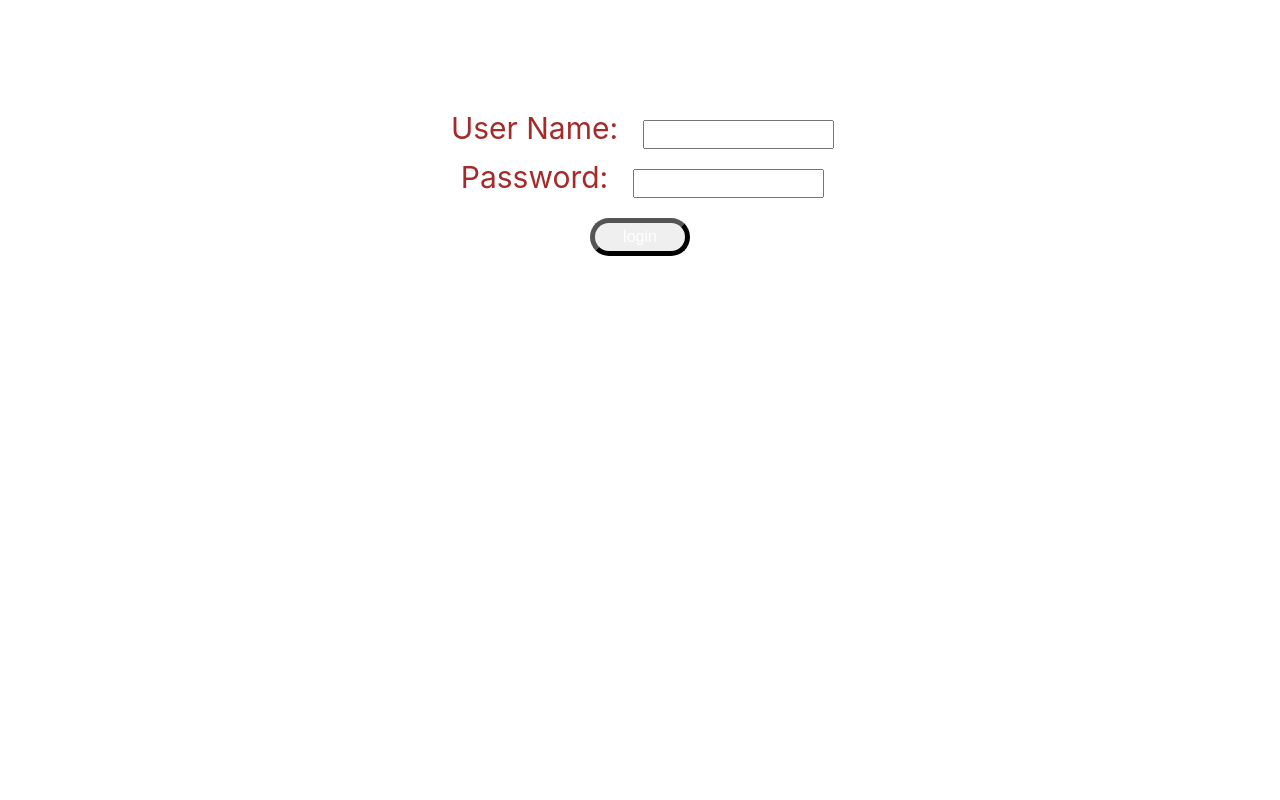
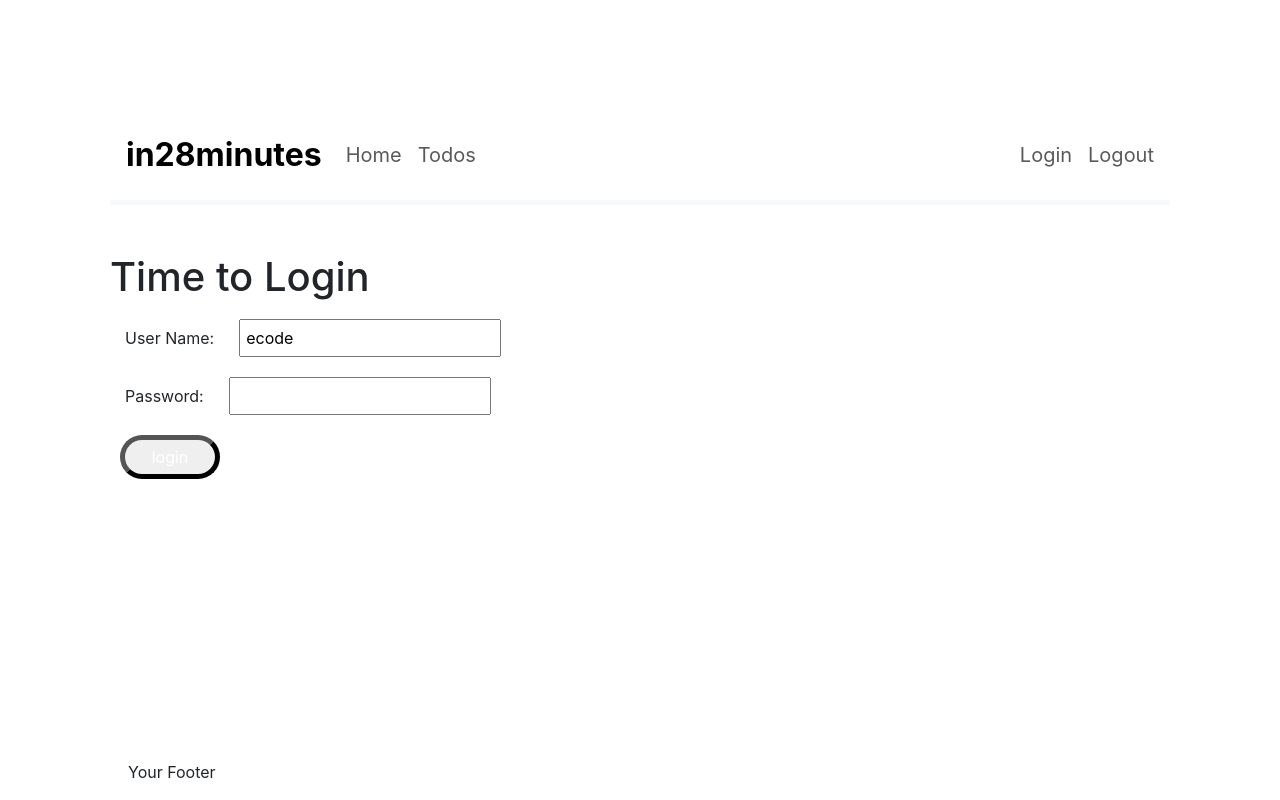
Before and after one commit to easyoungcode/react-front, a React (Create React App) app: page / in a window 1280 px wide. Built offline with nearby package versions, Linux system fonts and the light colour scheme.

Commit message:
init: TodoList project front-end(react)

```diff
--- a/package.json
+++ b/package.json
@@ -6,9 +6,11 @@
     "@testing-library/jest-dom": "^5.17.0",
     "@testing-library/react": "^13.4.0",
     "@testing-library/user-event": "^13.5.0",
+    "bootstrap": "^5.3.3",
     "react": "^18.2.0",
     "react-dom": "^18.2.0",
-    "react-scripts": "5.0.1",
+    "react-router-dom": "^6.23.0",
+    "react-scripts": "^5.0.1",
     "web-vitals": "^2.1.4"
   },
   "scripts": {
--- a/src/App.js
+++ b/src/App.js
@@ -1,4 +1,4 @@
-import './App.css';
+// import './App.css';
 import { Component } from 'react';
 import LearningComponets from './components/learning-examples/LearningComponent';
 import Counter from './components/learning-examples/counter/Counter';
--- /dev/null
+++ b/src/components/todo/ErrorComponent.jsx
@@ -0,0 +1,12 @@
+function ErrorComponent() {
+    return (
+        <div className='ErrorComponent'>
+            <h1>We are working really Hard!</h1>
+            <div>
+                Apologies for the 404. Reach out to our team at ABC-DEF-GHIJ.
+            </div>
+        </div>
+    )
+}
+
+export default ErrorComponent
--- /dev/null
+++ b/src/components/todo/FooterComponent.jsx
@@ -0,0 +1,11 @@
+function FooterComponent() {
+    return (
+    <footer className="footer">
+        <div className="container">
+            Your Footer
+        </div>
+    </footer>
+    )
+}
+
+export default FooterComponent
--- /dev/null
+++ b/src/components/todo/HeaderComponent.jsx
@@ -0,0 +1,27 @@
+import { Link } from "react-router-dom"
+
+function HeaderComponent() {
+    return (
+        <header className="border-bottom border-light border-5 mb-5 p-2">
+        <div className="container">
+            <div className="row">
+                <nav className="navbar navbar-expand-lg">
+                    <a className="navbar-brand ms-2 fs-2 fw-bold text-black" href="https://www.in28minutes.com">in28minutes</a>
+                    <div className="collapse navbar-collapse">
+                        <ul className="navbar-nav">
+                            <li className="nav-item fs-5"><Link className="nav-link" to="/welcome/ecode">Home</Link></li>
+                            <li className="nav-item fs-5"><Link className="nav-link" to="/todos">Todos</Link></li>
+                        </ul>
+                    </div>
+                    <ul className="navbar-nav">
+                        <li className="nav-item fs-5"><Link className="nav-link" to="/login">Login</Link></li>
+                        <li className="nav-item fs-5"><Link className="nav-link" to="/logout">Logout</Link></li>
+                    </ul>
+                </nav>
+            </div>
+        </div>
+    </header>
+    )
+}
+
+export default HeaderComponent
--- /dev/null
+++ b/src/components/todo/ListTodosComponent.jsx
@@ -0,0 +1,53 @@
+function ListTodosComponent() {
+
+    const today = new Date();
+    const targetDate = new Date(today.getFullYear()+12, today.getMonth(), today.getDay())
+
+    const todos = [
+                    {id: 1, description: 'Learn AWS', done: false, targetDate:targetDate},
+                    {id: 2, description: 'Learn Full Stack Dev', done: false, targetDate:targetDate},
+                    {id: 3, description: 'Learn DevOps', done: false, targetDate:targetDate},
+                ];
+
+    const alists = [
+                    {id: 1, text: 'hi, i am first'},
+                    {id: 2, text: 'hi, i am second'},
+                    {id: 3, text: 'hi, i am third'}
+                ]
+
+    return (
+        <div className="container">
+            <h1>Things You Want To Do!</h1>
+            <div className>
+                <table className='table'>
+                    <thead>
+                            <tr>
+                                <td>id</td>
+                                <td>description</td>
+                                <td>is Done?</td>
+                                <td>TargetDate</td>
+                            </tr>
+                    </thead>
+                    <tbody>
+                    {
+                        todos.map(
+                            todo => (
+                                <tr key={todo.id}>
+                                    <td>{todo.id}</td>
+                                    <td>{todo.description}</td>
+                                    <td>{todo.done.toString()}</td>
+                                    <td>{todo.targetDate.toDateString()}</td>
+                                </tr>
+                            )
+                        )
+                    }
+
+                    </tbody>
+
+                </table>
+            </div>
+        </div>
+    )
+}
+
+export default ListTodosComponent
--- /dev/null
+++ b/src/components/todo/LoginComponent.jsx
@@ -0,0 +1,70 @@
+import { useState } from "react"
+import { useNavigate } from "react-router-dom"
+
+function LoginComponent() {
+
+    const [username, setUsername] = useState('ecode')
+    const [password, setPassword] = useState('')
+    const [showSuccessMessage, setShowSuccessMessage] = useState(false)
+    const [showErrorMessage, setShowErrorMessage] = useState(false)
+
+    const navigate = useNavigate()
+
+    function handleUsernameChange(event) {
+        setUsername(event.target.value);    // event.tartget.value : onchange 했을 때 들어오는 event 값의 value
+    }
+
+    function handlePasswordChange(event) {
+        setPassword(event.target.value);
+    }
+
+    function handleSubmit() {
+        if(username==='ecode' && password==='1111') {
+            console.log('Success')
+            setShowSuccessMessage(true)
+            setShowErrorMessage(false)
+            navigate(`/welcome/${username}`)    // welcome으로 라우팅
+        } else {
+            console.log('Failed')
+            setShowSuccessMessage(false)
+            setShowErrorMessage(true)
+        }
+    }
+
+    function SuccessMessageComponent() {
+        if(showSuccessMessage)
+            return  <div className="successMessage">Authenticated Successfully</div>
+        return null;
+    }
+
+    function ErrorMessageComponent() {
+        if(showErrorMessage)
+            return  <div className="errorMessage">Authentication Failed. Please check your credentials.</div>
+        return null;
+    }
+
+    return (
+        <div className="Login">
+            {/* 아래 코드 설명*/}
+            {/* true && text : return값은 text , 1번 째 인자가 true일 때만 2번 째 요소를 보여주겠다는 뜻*/}
+            {showSuccessMessage && <div className="successMessage">Authenticated Successfully</div>}
+            {showErrorMessage && <div className="errorMessage">Authentication Failed. Please check your credentials.</div>}
+            <div className="LoginForm">
+            <h1>Time to Login</h1>
+                <div>
+                    <label>User Name:</label>
+                    <input type="text" name="username" value={username} onChange={handleUsernameChange} />
+                </div>
+                <div>
+                    <label>Password:</label>
+                    <input type="password" name="password" value={password} onChange={handlePasswordChange}/>
+                </div>
+                <div>
+                    <button type="button" name="login" onClick={handleSubmit}>login</button>
+                </div>
+            </div>
+        </div>
+    )
+}
+
+export default LoginComponent
--- /dev/null
+++ b/src/components/todo/LogoutComponent.jsx
@@ -0,0 +1,12 @@
+function LogoutComponent() {
+    return (
+        <div className='LogoutComponent'>
+            <h1>You are logged out!</h1>
+            <div>
+                Thank you for using our App. Come back soon!
+            </div>
+        </div>
+    )
+}
+
+export default LogoutComponent
--- a/src/components/todo/TodoApp.css
+++ b/src/components/todo/TodoApp.css
@@ -2,3 +2,10 @@ label, input, button {
     margin: 10px;
     padding: 5px;
 }
+
+footer {
+    bottom: 0;
+    position: absolute;
+    width: 90%;
+    height: 40px;
+}
--- a/src/components/todo/TodoApp.jsx
+++ b/src/components/todo/TodoApp.jsx
@@ -1,39 +1,33 @@
 import { useState } from 'react'
+import { BrowserRouter, Routes, Route } from 'react-router-dom'
+
+import LoginComponent from './LoginComponent'
+import LogoutComponent from './LogoutComponent'
+import FooterComponent from './FooterComponent'
+import HeaderComponent from './HeaderComponent'
+import ErrorComponent from './ErrorComponent'
+import ListTodosComponent from './ListTodosComponent'
+import WelcomeComponent from './WelcomeComponent'
+
 import './TodoApp.css'
 
 export default function TodoApp() {
     return (
         <div className="TodoApp">
-            <LoginComponent />
-            {/* <WelcomeComponent /> */}
+            {/* 브라우저 라우팅 */}
+            <BrowserRouter>
+            <HeaderComponent />
+                <Routes>
+                    <Route path='/' element={<LoginComponent />} />
+                    <Route path='/login' element={<LoginComponent />} />
+                    <Route path='/welcome/:username' element={<WelcomeComponent />} />
+                    <Route path='/todos' element={<ListTodosComponent />} />
+
+                    <Route path='*' element={<ErrorComponent />} />
+                    <Route path='/logout' element={<LogoutComponent />} />
+                </Routes>
+                <FooterComponent />
+            </BrowserRouter>
         </div>
     )
 }
-
-function LoginComponent() {
-    return (
-        <div className="Login">
-            <div className="LoginForm">
-                <div>
-                    <label>User Name:</label>
-                    <input type="text" name="username" />
-                </div>
-                <div>
-                    <label>Password:</label>
-                    <input type="password" name="password" />
-                </div>
-                <div>
-                    <button type="button" name="login">login</button>
-                </div>
-            </div>
-        </div>
-    )
-}
-
-function WelcomeComponent() {
-    return (
-        <div className="Welcome">
-            Welcome Component
-        </div>
-    )
-}
--- /dev/null
+++ b/src/components/todo/WelcomeComponent.jsx
@@ -0,0 +1,20 @@
+import { useParams, Link } from "react-router-dom"
+
+function WelcomeComponent() {
+
+    /** receive object : const params = useParams (직접 객체 받기)
+     *  receive object value : const {key} = useParams (객체의 값 받기)
+     */
+    const {username} = useParams()
+    console.log(username)
+    return (
+        <div className="WelcomeComponent">
+            <h1>Welocome! {username} </h1>
+            <div>
+                Manage your Todos - <Link to='/todos'>Go Here!</Link>
+            </div>
+        </div>
+    )
+}
+
+export default WelcomeComponent
--- a/src/index.js
+++ b/src/index.js
@@ -1,5 +1,6 @@
 import React from 'react';
 import ReactDOM from 'react-dom/client';
+import 'bootstrap/dist/css/bootstrap.min.css';
 import './index.css';
 import App from './App';
 import reportWebVitals from './reportWebVitals';
```
Also changed, not shown: 1 other file (tests, documents, lock files or other folders).
